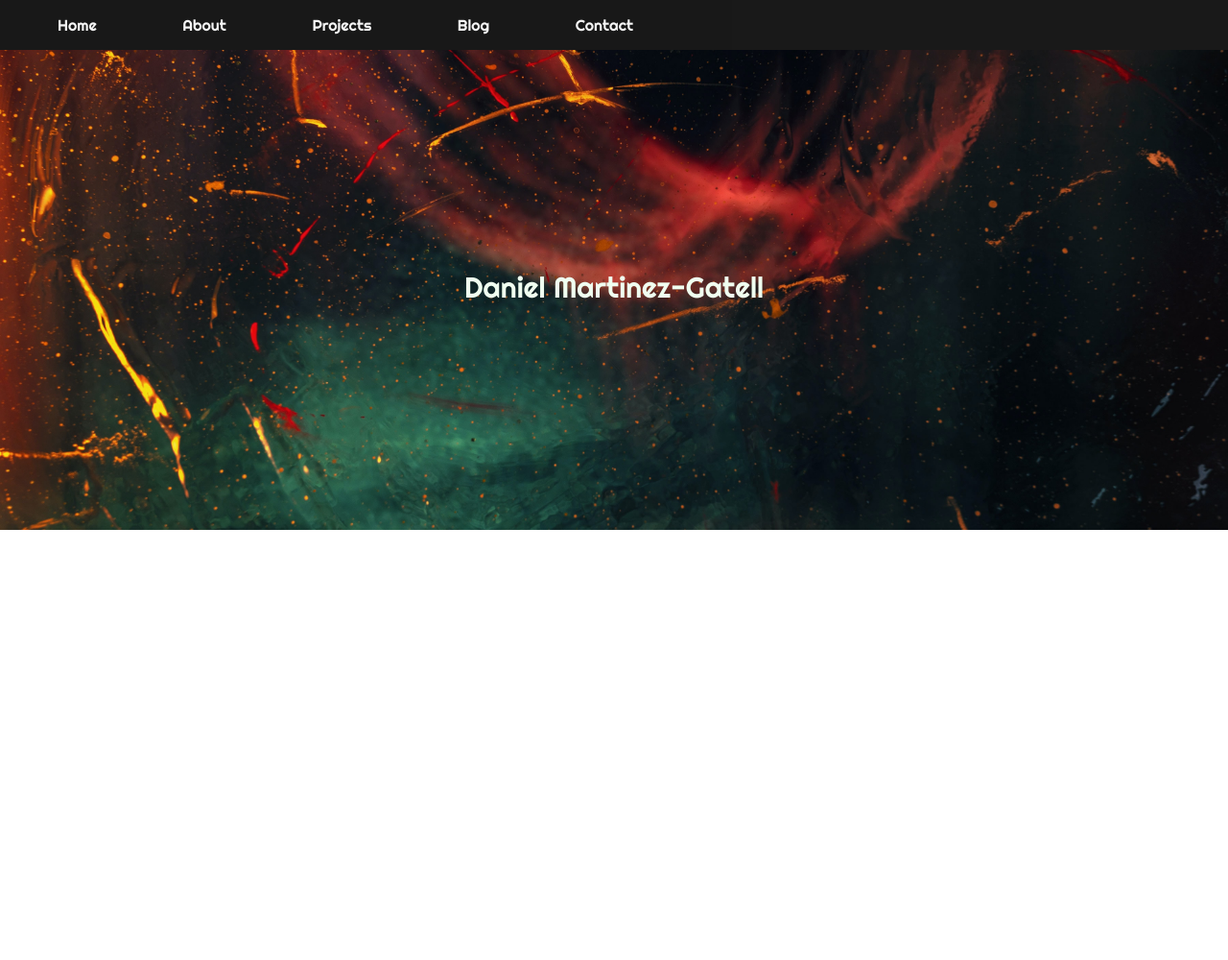
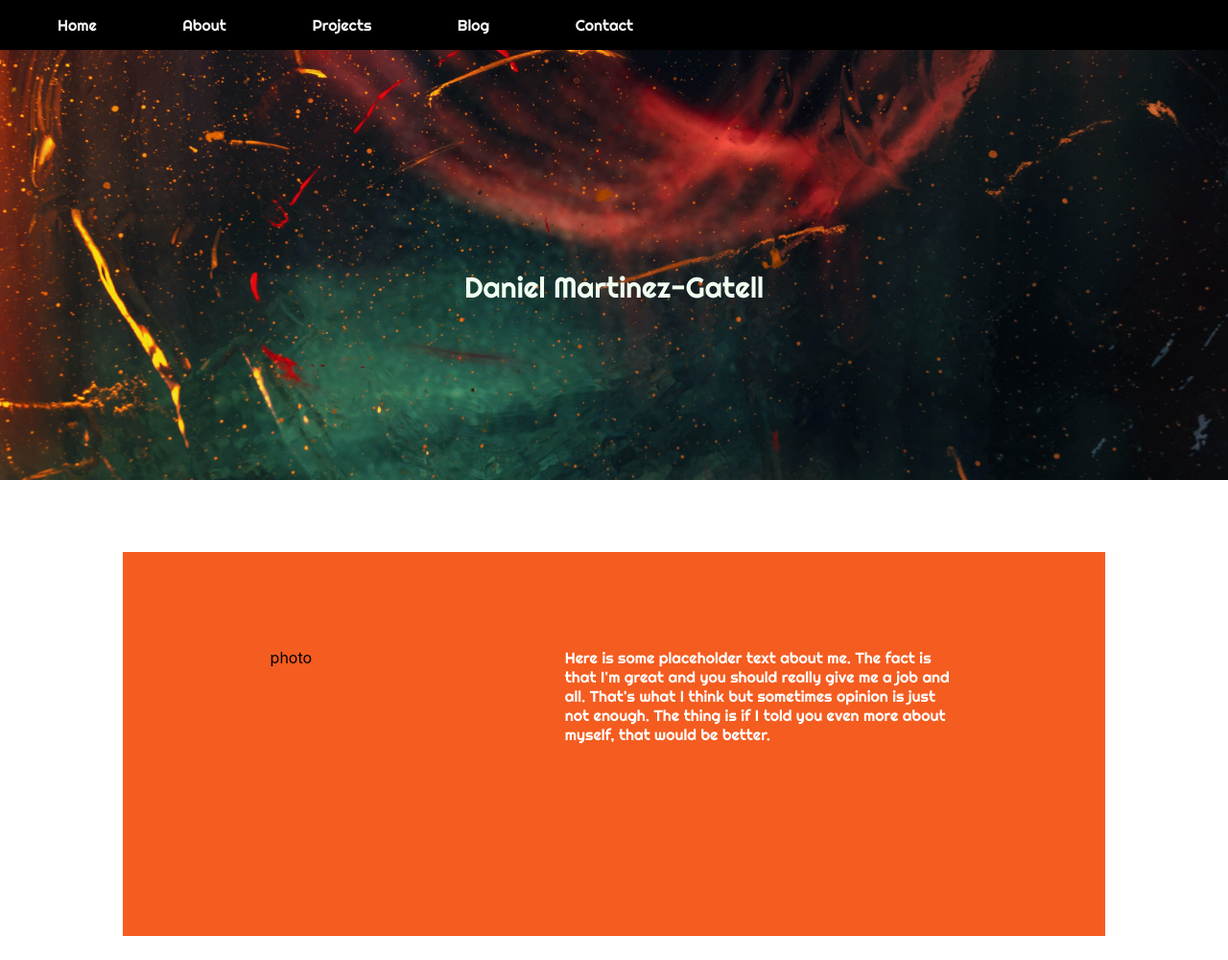
Before and after one commit to denriquem/DMG, a React (Create React App) app in the folder dmg/: page / in a window 1280 px wide. Shown: the whole page at 96% size. Before the commit the page ends 800 px from the top, so only its background shows below. Built offline with nearby package versions, Linux system fonts and the light colour scheme.

Commit message:
style: about section card format

```diff
--- a/dmg/src/App.css
+++ b/dmg/src/App.css
@@ -6,7 +6,7 @@
   width: 100%;
   top: 0;
   border-bottom: solid 1px var(--primary-color);
-  opacity: 0.9;
+  opacity: 1;
   background-color: black;
 }
 
@@ -49,3 +49,46 @@
   padding: 10;
   width: 50;
 }
+
+.about {
+  width: 100%;
+  top: 100%;
+  height: 500px;
+  background-color: white;
+}
+
+.sticky {
+  position: fixed;
+  top: 0;
+  width: 100%;
+}
+
+.card {
+  display: flex;
+  flex-direction: row;
+  position: relative;
+  top: 15%;
+  left: 10%;
+  width: 80%;
+  height: 80%;
+  background-color: rgb(245, 92, 31);
+  opacity: 1;
+}
+
+.photo {
+  left: 15%;
+  top: 25%;
+  position: relative;
+  border-radius: 50%;
+  height: 50%;
+  width: 20%;
+}
+
+.bio {
+  position: relative;
+  top: 25%;
+  height: 50%;
+  left: 25%;
+  width: 40%;
+  color: white;
+}
--- a/dmg/src/App.js
+++ b/dmg/src/App.js
@@ -2,6 +2,7 @@ import React, { Component } from "react";
 import "./App.css";
 import Home from "./components/Home";
 import Navbar from "./components/Navbar";
+import About from "./components/About";
 
 class App extends Component {
   render() {
@@ -9,6 +10,7 @@ class App extends Component {
       <div className="App">
         <Navbar />
         <Home />
+        <About />
       </div>
     );
   }
--- /dev/null
+++ b/dmg/src/components/About.js
@@ -0,0 +1,19 @@
+import React from "react";
+
+export const About = () => {
+  return (
+    <div className="about">
+      <div className="card">
+        <div className="photo">photo</div>
+        <div className="bio main-text">
+          Here is some placeholder text about me. The fact is that I'm great and
+          you should really give me a job and all. That's what I think but
+          sometimes opinion is just not enough. The thing is if I told you even
+          more about myself, that would be better.
+        </div>
+      </div>
+    </div>
+  );
+};
+
+export default About;
--- a/dmg/src/components/Navbar.js
+++ b/dmg/src/components/Navbar.js
@@ -2,7 +2,7 @@ import React from "react";
 
 export const Navbar = () => {
   return (
-    <nav className="navbar">
+    <nav className="navbar sticky">
       <nav className="navbarLinks main-text">
         <ul>Home</ul>
         <ul>About</ul>
```
